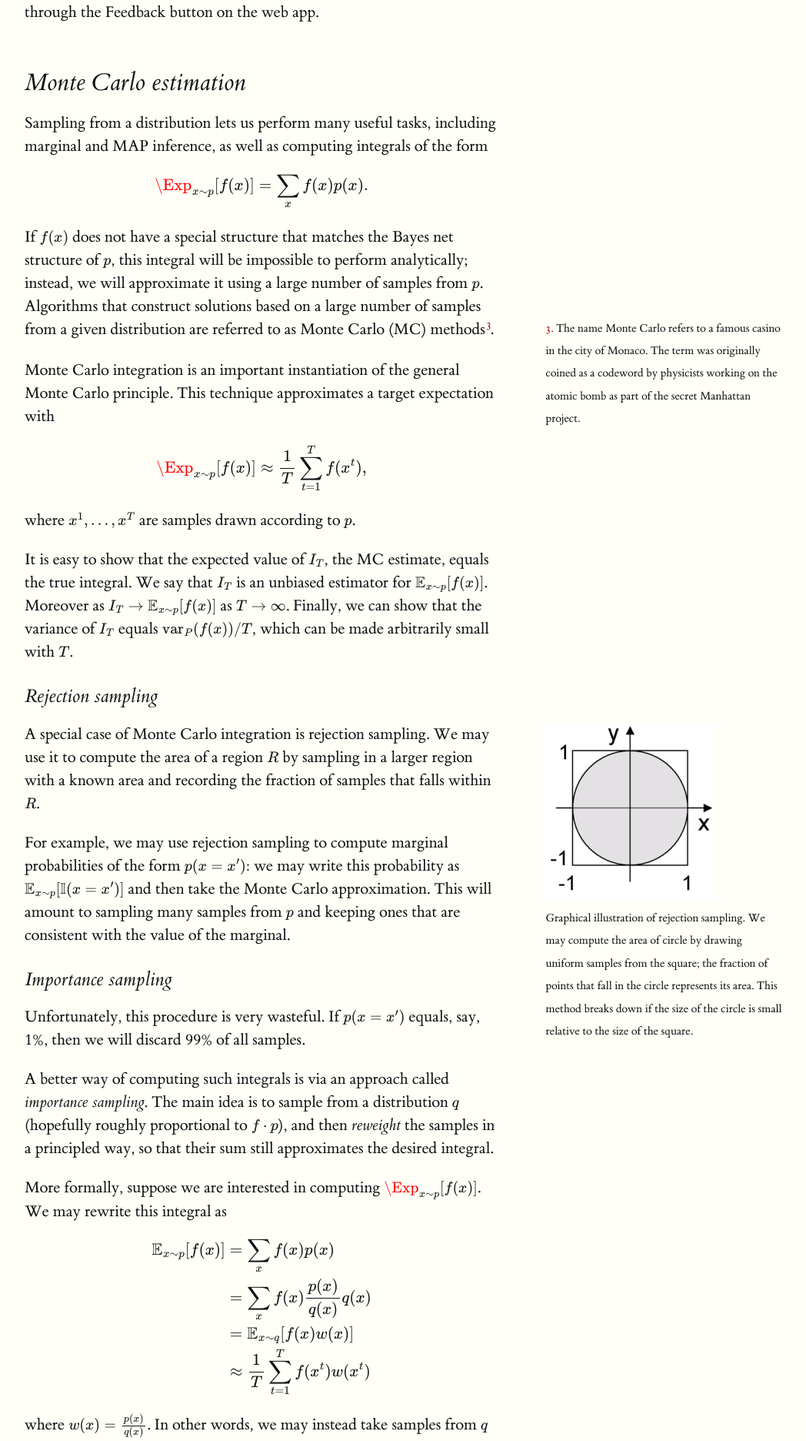
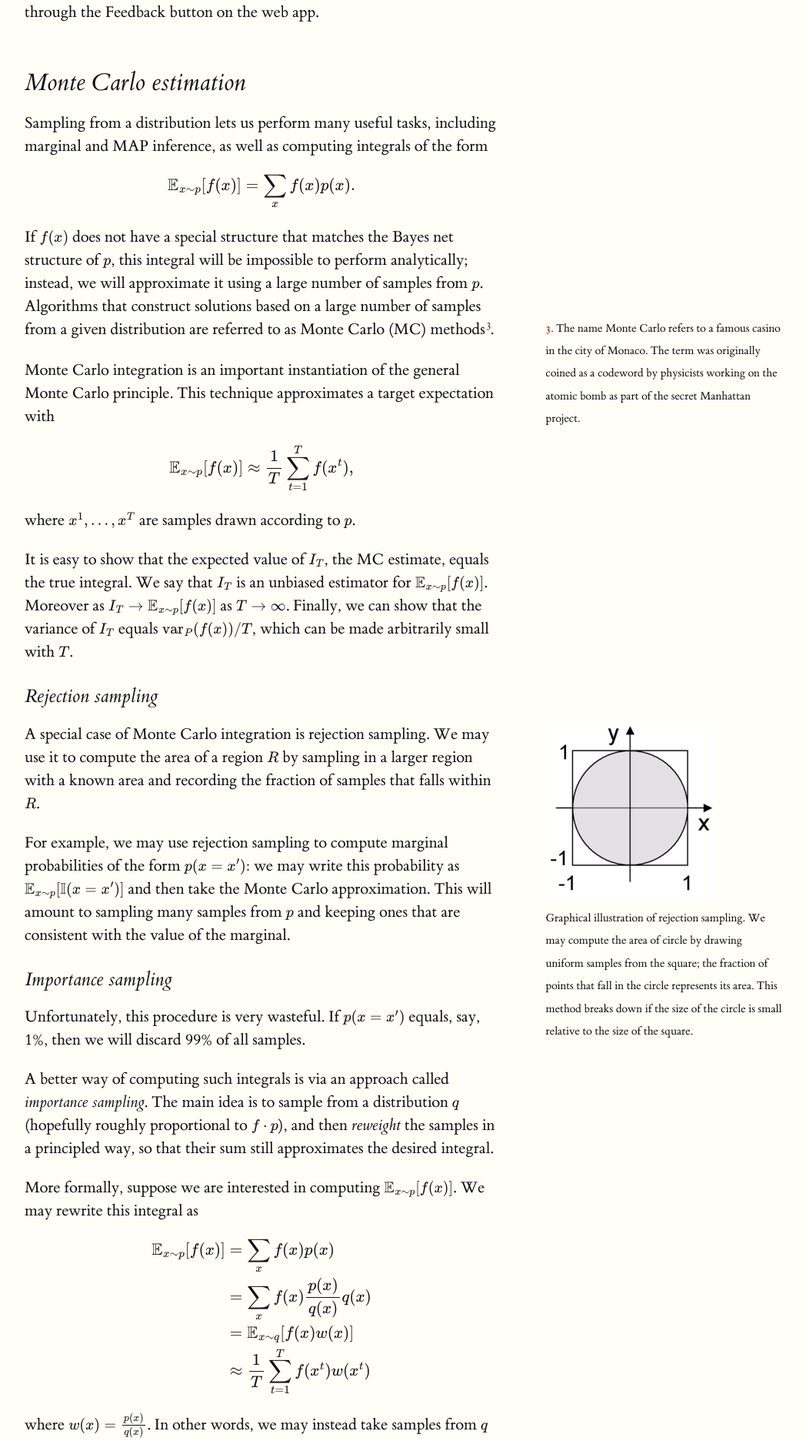
Before and after one commit to ermongroup/cs228-notes, a Jekyll site: the page built from inference/sampling/index.md, in a window 1280 px wide. Shown: the part 1976-3848 px from the top of the page at 77% size, without its empty margins (128-1176 px from the left). Built offline with Jekyll 4.4.1, drawn with Linux system fonts in a browser that asks for light colours; formulas are drawn with MathJax 3; some of the changed text lies outside the part shown.

Commit message:
simple CSS changes. some minor Markdown cleanups

````diff
--- a/css/tufte.scss
+++ b/css/tufte.scss
@@ -4,11 +4,9 @@
 nav_exclude: true
 ---
 /*****************************************************************************/
-/*
 /* Tufte Jekyll blog theme
-/* Based on Tufte CSS by Dave Liepmann ( https://github.com/edwardtufte/tufte-css )
-/*
-/* The README.md will show you how to set up your site along with other goodies
+/* - source: https://github.com/clayh53/tufte-jekyll
+/* - based on Tufte CSS by Dave Liepmann ( https://github.com/edwardtufte/tufte-css )
 /*****************************************************************************/
 
 // Imports to create final
@@ -30,72 +28,22 @@
 
 html, body { height: 100%; }
 
-// First significant deviation from CSS on tufte.css site - variable font size as browser width expands or contracts
-// html { font-size: 15px; }
 
-html{
-    text-align: baseline;
+// variable font size
+html {
     font-size: 11px;
     -webkit-font-smoothing: antialiased;
     -moz-osx-font-smoothing: grayscale;
-
-  }
-
+}
 @media screen and (min-width: 800px){ html{ font-size: 12px;} }
-
 @media screen and (min-width: 900px){ html{ font-size: 13px;} }
-
 @media screen and (min-width: 1000px){ html{ font-size: 14px;} }
-
 @media screen and (min-width: 1100px){ html{ font-size: 15px; } }
-
-// @media screen and (min-width: 1200px){ html{ font-size: 16px; } }
-//
-// @media screen and (min-width: 1300px){ html{ font-size: 17px; } }
 
 // sets link style according to values in _settings.scss
 .mathblock{
   font-size: 1.5rem;
 }
-a {
-  color: $contrast-color;
-  text-decoration: none;
-}
-
-// p > a { @if $link-style == underline
-//     {
-//       color: $text-color;
-//       text-decoration: none;
-//       border-bottom: 1px solid #777;
-//       padding-bottom: 1px;
-//     }
-//     @else
-//     {
-//       color: $contrast-color;
-//       text-decoration: none;
-//     }
-//   }
-
-/* Links: replicate underline that clears descenders */
-p > a:link, p > a:visited { color: inherit; }
-
-p > a:link { text-decoration: none;
-         background: -webkit-linear-gradient(#fffff8, #fffff8), -webkit-linear-gradient(#fffff8, #fffff8), -webkit-linear-gradient(#333, #333);
-         background: linear-gradient(#fffff8, #fffff8), linear-gradient(#fffff8, #fffff8), linear-gradient(#333, #333);
-         -webkit-background-size: 0.05em 1px, 0.05em 1px, 1px 1px;
-         -moz-background-size: 0.05em 1px, 0.05em 1px, 1px 1px;
-         background-size: 0.05em 1px, 0.05em 1px, 1px 1px;
-         background-repeat: no-repeat, no-repeat, repeat-x;
-         text-shadow: 0.03em 0 #fffff8, -0.03em 0 #fffff8, 0 0.03em #fffff8, 0 -0.03em #fffff8, 0.06em 0 #fffff8, -0.06em 0 #fffff8, 0.09em 0 #fffff8, -0.09em 0 #fffff8, 0.12em 0 #fffff8, -0.12em 0 #fffff8, 0.15em 0 #fffff8, -0.15em 0 #fffff8;
-         background-position: 0% 93%, 100% 93%, 0% 93%; }
-
-@media screen and (-webkit-min-device-pixel-ratio: 0) { p > a:link { background-position-y: 87%, 87%, 87%; } }
-
-p > a:link::selection { text-shadow: 0.03em 0 #b4d5fe, -0.03em 0 #b4d5fe, 0 0.03em #b4d5fe, 0 -0.03em #b4d5fe, 0.06em 0 #b4d5fe, -0.06em 0 #b4d5fe, 0.09em 0 #b4d5fe, -0.09em 0 #b4d5fe, 0.12em 0 #b4d5fe, -0.12em 0 #b4d5fe, 0.15em 0 #b4d5fe, -0.15em 0 #b4d5fe;
-                    background: #b4d5fe; }
-
-p > a:link::-moz-selection { text-shadow: 0.03em 0 #b4d5fe, -0.03em 0 #b4d5fe, 0 0.03em #b4d5fe, 0 -0.03em #b4d5fe, 0.06em 0 #b4d5fe, -0.06em 0 #b4d5fe, 0.09em 0 #b4d5fe, -0.09em 0 #b4d5fe, 0.12em 0 #b4d5fe, -0.12em 0 #b4d5fe, 0.15em 0 #b4d5fe, -0.15em 0 #b4d5fe;
-                         background: #b4d5fe; }
 
 body { width: 87.5%;
        margin-left: auto;
@@ -107,39 +55,17 @@
        max-width: 1400px;
        counter-reset: sidenote-counter; }
 
-// --------- Typography stuff -----------//
-// added rational line height and margins ala http://webtypography.net/intro/
-
+// changed
 h1 { font-weight: 400;
      margin-top: 1.568rem;
      margin-bottom: 1.568rem;
      font-size: 2.5rem;
      line-height: 0.784; }
 
-// h2 { font-style: italic;
-//      font-weight: 400;
-//      margin-top: 1.866666666666667rem;
-//      margin-bottom: 0;
-//      font-size: 2.1rem;
-//      line-height: 0.933333333333333; }
-//
-// h3 { font-style: italic;
-//      font-weight: 400;
-//      font-size: 1.8rem;
-//      margin-top: 2.1777777777777778rem;
-//      margin-bottom: 0;
-//      line-height: 1.08888888888889; }
-
-// h1 { font-weight: 400;
-//      margin-top: 4rem;
-//      margin-bottom: 1.5rem;
-//      font-size: 3.2rem;
-//      line-height: 1; }
-
 h2 { font-style: italic;
      font-weight: 400;
-     margin-top: 4rem;
-     margin-bottom: 1rem;
+     margin-top: 4rem; /* 2.1rem */
+     margin-bottom: 1.4rem;
      font-size: 2.2rem;
      line-height: 1; }
 
@@ -147,17 +73,10 @@
      font-weight: 400;
      font-size: 1.7rem;
      margin-top: 2rem;
-     margin-bottom: 0;
+     margin-bottom: 1.4rem;
      line-height: 1; }
 
-// ET says a need for more than 3 levels of headings is the sign of a diseased mind
-
-// p .subtitle { font-style: italic;
-//              margin-top: 2.1777777777777778rem;
-//              margin-bottom: 2.1777777777777778rem;
-//              font-size: 1.8rem;
-//              display: block;
-//              line-height: 1.08888888888889; }
+// remove <hr> styling
 
 p.subtitle { font-style: italic;
              margin-top: 1rem;
@@ -168,10 +87,6 @@
 
 p, ol, ul { font-size: 1.4rem; }
 
-// p, li { line-height: 2rem;
-//         margin-top: 1.4rem;
-//         padding-right: 2rem; //removed because,  why?
-//         vertical-align: baseline; }
 
 p { line-height: 2rem;
     margin-top: 1.4rem;
@@ -187,20 +102,16 @@
                 padding-left: 2.5%;
                 padding-right: 2.5%; }
 
-// blockquote footer { width: 45%;
-//                     text-align: right; }
+// remove div.epigraph styling
 
 blockquote { font-size: 1.4rem; }
 
 blockquote p { width: 50%; }
 
-blockquote footer { width: 50%;
+blockquote footer { width: 50%; // 55%
                     font-size: 1.1rem;
                     text-align: right; }
 
-
-.sans { font-family: $sans-font;
-        letter-spacing: .03em; }
 
 pre, pre code, p code, p pre code { font-family: $code-font;  // removed .code 'class' since code is an actual html tag
         font-size: 1.2rem;                   // also added p code, p pre code and pre selector to account for Markdown parsing
@@ -210,53 +121,6 @@
 
 h1 code, h2 code, h3 code { font-size: 0.80em; } //left in for no real reason
 
-/*-- Table styling section - For Tufte-Jekyll, booktabs style is default for Markdown tables  --*/
-
-table, table.booktabs { width: auto;  //making booktabs style tables the unstyled default in case someone uses Markdown styling
-                 margin: 0 auto;
-                 border-spacing: 0px;
-                 border-top: 2px solid $border-color;
-                 border-bottom: 2px solid $border-color; }
-
-.booktabs th, th { border-bottom: 1px solid $border-color;
-               padding: 0.65ex 0.5em 0.4ex 0.5em;
-               font-weight: normal;
-               text-align: center; }
-
-th, td{ font-size: 1.2rem;
-        line-height: 1.71428571;  }
-
-.booktabs th.cmid, th { border-bottom: 1px solid lighten($border-color, 25%); }
-
-.booktabs th.nocmid { border-bottom: none; }
-
-.booktabs tbody tr:first-child td,  tr:first-child td { padding-top: 0.65ex; } /* add space between thead row and tbody */
-
-.booktabs td, td {  padding-left: 0.5em;
-                    padding-right: 0.5em;
-                    text-align: left; }
-
-.booktabs caption, caption { font-size: 90%;
-                    text-align: left;
-                    width: auto;
-                    margin-left: auto;
-                    margin-right: auto;
-                    margin-top: 1ex;
-                    caption-side: top; }
-
-.booktabs tbody tr td.l { text-align: left !important; }
-.booktabs tbody tr td.c { text-align: center !important; }
-.booktabs tbody tr td.r { text-align: right !important; }
-
-.table-caption { float:right;
-                 clear:right;
-                 margin-right: -60%;
-                 width: 50%;
-                 margin-top: 0;
-                 margin-bottom: 0;
-                 font-size: 1.0rem;
-                 line-height: 1.96; }
-/* -- End of Table Styling section --*/
 
 
 /* Basic Layout stuff --*/
@@ -306,6 +170,30 @@
 
 figure.fullwidth figcaption { float: left; margin-right: 0%; margin-left: 36%; }
 
+// new link behavior
+a { color: $contrast-color;
+    text-decoration: none; }
+
+/* Links: replicate underline that clears descenders */
+p > a:link, p > a:visited { color: inherit; }
+
+p > a:link { background: -webkit-linear-gradient(#fffff8, #fffff8), -webkit-linear-gradient(#fffff8, #fffff8), -webkit-linear-gradient(#333, #333);
+             background: linear-gradient(#fffff8, #fffff8), linear-gradient(#fffff8, #fffff8), linear-gradient(#333, #333);
+             -webkit-background-size: 0.05em 1px, 0.05em 1px, 1px 1px;
+             -moz-background-size: 0.05em 1px, 0.05em 1px, 1px 1px;
+             background-size: 0.05em 1px, 0.05em 1px, 1px 1px;
+             background-repeat: no-repeat, no-repeat, repeat-x;
+             text-shadow: 0.03em 0 #fffff8, -0.03em 0 #fffff8, 0 0.03em #fffff8, 0 -0.03em #fffff8, 0.06em 0 #fffff8, -0.06em 0 #fffff8, 0.09em 0 #fffff8, -0.09em 0 #fffff8, 0.12em 0 #fffff8, -0.12em 0 #fffff8, 0.15em 0 #fffff8, -0.15em 0 #fffff8;
+             background-position: 0% 93%, 100% 93%, 0% 93%; }
+
+@media screen and (-webkit-min-device-pixel-ratio: 0) { p > a:link { background-position-y: 87%, 87%, 87%; } }
+
+p > a:link::selection { text-shadow: 0.03em 0 #b4d5fe, -0.03em 0 #b4d5fe, 0 0.03em #b4d5fe, 0 -0.03em #b4d5fe, 0.06em 0 #b4d5fe, -0.06em 0 #b4d5fe, 0.09em 0 #b4d5fe, -0.09em 0 #b4d5fe, 0.12em 0 #b4d5fe, -0.12em 0 #b4d5fe, 0.15em 0 #b4d5fe, -0.15em 0 #b4d5fe;
+                        background: #b4d5fe; }
+
+p > a:link::-moz-selection { text-shadow: 0.03em 0 #b4d5fe, -0.03em 0 #b4d5fe, 0 0.03em #b4d5fe, 0 -0.03em #b4d5fe, 0.06em 0 #b4d5fe, -0.06em 0 #b4d5fe, 0.09em 0 #b4d5fe, -0.09em 0 #b4d5fe, 0.12em 0 #b4d5fe, -0.12em 0 #b4d5fe, 0.15em 0 #b4d5fe, -0.15em 0 #b4d5fe;
+                             background: #b4d5fe; }
+
 img { max-width: 100%; }
 
 .sidenote, .marginnote { float: right;
@@ -313,9 +201,9 @@
                          margin-right: -60%;
                          width: 50%;
                          margin-top: 0;
-                         margin-bottom: 1.96rem;
-                         font-size: 1.0rem;
-                         line-height: 1.96; //changed to bring line heights into rational pattern
+                         margin-bottom: 1.96rem; // 0
+                         font-size: 1.0rem; // 1.1rem
+                         line-height: 1.96; // 1.3 -> changed to bring line heights into rational pattern
                          vertical-align: baseline;
                          position: relative; }
 
@@ -325,9 +213,8 @@
 
 .sidenote-number { counter-increment: sidenote-counter; }
 
-.sidenote-number:after, .sidenote:before { content: counter(sidenote-counter) " ";
-                                           font-family: et-book-roman-old-style;
-                                           color: $contrast-color; //added color
+.sidenote-number:after, .sidenote:before { font-family: et-book-roman-old-style;
+                                           color: $contrast-color; // added
                                            position: relative;
                                            vertical-align: baseline; }
 
@@ -336,13 +223,15 @@
                          top: -0.5rem;
                          left: 0.1rem; }
 
-.sidenote:before { content: counter(sidenote-counter) ".\000a0"; // this is unicode for a non-breaking space
+.sidenote:before { content: counter(sidenote-counter) ".\000a0"; // unicode for a non-breaking space
                    color: $contrast-color;
-                   top: 0rem; } //removed superscripting for numerical reference in sidenote
+                   top: 0rem; } // removed superscripting for numerical reference in sidenote
 
 p, footer, div.table-wrapper, div.mathblock { width: 55%; }
 
 div.table-wrapper { overflow-x: auto; } //changed all overflow values to 'auto' so scroll bars appear only as needed
+.sans { font-family: $sans-font;
+        letter-spacing: .03em; }
 
 @media screen and (max-width: 760px) { p, footer,div.mathblock { width: 90%; }
                                        pre code { width: 87.5%; }
@@ -354,20 +243,28 @@
                                                                           padding-left: 5%;
                                                                           padding-right: 5%;
                                                                         }}
+// Markdown code blocks (```, ~~~, or indented blocks) are always <pre><code></code></pre>
+// Markdown code spans (`, ``) are always <p><code></code></p>
+pre, pre code, p code { font-family: $code-font;
+                        font-size: 1.0rem;
+                        line-height: 1.42;
+                        margin-top: 1.42rem; }
+
+// remove h1/h2/h3 code
 
 .marginnote code, .sidenote code { font-size: 1rem; } //more .code class removal
 
-pre, pre code, p pre code { width: 52.5%;
-           padding-left: 2.5%;
-           overflow-x: auto; }
+pre { width: 52.5%;
+      margin-left: 2.5%;
+      overflow-x: auto; }
 
-.fullwidth, li.listing div{ max-width: 90%; }
+.fullwidth { max-width: 90%; }
 
 .full-width { .sidenote, .sidenote-number, .marginnote { display: none; } }
 
 span.newthought { font-variant: small-caps;
                   font-size: 1.2em;
-                  letter-spacing: 0.05rem; }
+                  letter-spacing: 0.05rem; } // added
 
 input.margin-toggle { display: none; }
 
@@ -375,6 +272,55 @@
 
 label.margin-toggle:not(.sidenote-number) { display: none; }
 
+// remove iframe styling
+
+// Use booktabs style as default for all tables, including Markdown tables
+/* Start of Table Styling section */
+table, table.booktabs { width: auto;
+                        margin: 0 auto;
+                        border-spacing: 0px;
+                        border-top: 2px solid $border-color;
+                        border-bottom: 2px solid $border-color; }
+
+th, .booktabs th { border-bottom: 1px solid $border-color;
+                   padding: 0.65ex 0.5em 0.4ex 0.5em;
+                   font-weight: normal;
+                   text-align: center; }
+
+th, td { font-size: 1.2rem;
+         line-height: 1.71428571;  }
+
+th, .booktabs th.cmid { border-bottom: 1px solid lighten($border-color, 25%); }
+
+.booktabs th.nocmid { border-bottom: none; }
+
+tr:first-child td, .booktabs tbody tr:first-child td { padding-top: 0.65ex; } // add space between thead row and tbody
+
+td, .booktabs td { padding-left: 0.5em;
+                   padding-right: 0.5em;
+                   text-align: left; }
+
+caption, .booktabs caption { font-size: 90%;
+                             text-align: left;
+                             width: auto;
+                             margin-left: auto;
+                             margin-right: auto;
+                             margin-top: 1ex;
+                             caption-side: top; }
+
+.booktabs tbody tr td.l { text-align: left !important; }
+.booktabs tbody tr td.c { text-align: center !important; }
+.booktabs tbody tr td.r { text-align: right !important; }
+
+.table-caption { float:right;
+                 clear:right;
+                 margin-right: -60%;
+                 width: 50%;
+                 margin-top: 0;
+                 margin-bottom: 0;
+                 font-size: 1.0rem;
+                 line-height: 1.96; }
+/* End of Table Styling section */
 @media (max-width: 760px) { label.margin-toggle:not(.sidenote-number) { display: inline; color: $contrast-color; }
                             .sidenote, .marginnote { display: none; }
                             .margin-toggle:checked + .sidenote,
@@ -585,81 +531,3 @@
       display:none;
     }
 }
-
-
-/* --- Icomoon icon fonts CSS --*/
-@font-face {
-  font-family: 'icomoon';
-  src:url('../fonts/icomoon.eot?rgwlb8');
-  src:url('../fonts/icomoon.eot?#iefixrgwlb8') format('embedded-opentype'),
-    url('../fonts/icomoon.woff?rgwlb8') format('woff'),
-    url('../fonts/icomoon.ttf?rgwlb8') format('truetype'),
-    url('../fonts/icomoon.svg?rgwlb8#icomoon') format('svg');
-  font-weight: normal;
-  font-style: normal;
-}
-
-[class^="icon-"], [class*=" icon-"] {
-  font-family: 'icomoon';
-  speak: none;
-  font-style: normal;
-  font-weight: normal;
-  font-variant: normal;
-  text-transform: none;
-  line-height: 1;
-  color: $contrast-color;
-
-  /* Better Font Rendering =========== */
-  -webkit-font-smoothing: antialiased;
-  -moz-osx-font-smoothing: grayscale;
-}
-
-.icon-pencil:before {
-  content: "\e600";
-}
-.icon-film:before {
-  content: "\e60f";
-}
-.icon-calendar:before {
-  content: "\e601";
-}
-.icon-link:before {
-  content: "\e602";
-}
-.icon-info:before {
-  content: "\e603";
-}
-.icon-cancel-circle:before {
-  content: "\e604";
-}
-.icon-checkmark-circle:before {
-  content: "\e605";
-}
-.icon-spam:before {
-  content: "\e606";
-}
-.icon-mail:before {
-  content: "\e607";
-}
-.icon-googleplus:before {
-  content: "\e608";
-}
-.icon-facebook:before {
-  content: "\e609";
-}
-.icon-twitter:before {
-  content: "\e60a";
-}
-.icon-feed:before {
-  content: "\e60b";
-}
-.icon-flickr:before {
-  content: "\e60c";
-}
-.icon-github:before {
-  content: "\e60d";
-}
-.icon-box-add:before {
-  content: "\e60e";
-}
-/*-- End of Icomoon icon font section --*/
--- a/inference/sampling/index.md
+++ b/inference/sampling/index.md
@@ -32,15 +32,13 @@
 
 Sampling from a distribution lets us perform many useful tasks, including marginal and MAP inference, as well as computing integrals of the form
 {% math %}
-\Exp_{x \sim p}[f(x)] = \sum_{x} f(x) p(x).
+\E_{x \sim p}[f(x)] = \sum_x f(x) p(x).
 {% endmath %}
 If $$f(x)$$ does not have a special structure that matches the Bayes net structure of $$p$$, this integral will be impossible to perform analytically; instead, we will approximate it using a large number of samples from $$p$$. Algorithms that construct solutions based on a large number of samples from a given distribution are referred to as Monte Carlo (MC) methods{% sidenote 1 'The name Monte Carlo refers to a famous casino in the city of Monaco. The term was originally coined as a codeword by physicists working on the atomic bomb as part of the secret Manhattan project.'%}.
 
-
-Monte Carlo integration is an important instantiation of the general Monte Carlo principle.
-This technique approximates a target expectation with
+Monte Carlo integration is an important instantiation of the general Monte Carlo principle. This technique approximates a target expectation with
 {% math %}
-\Exp_{x \sim p}[f(x)] \approx \frac{1}{T} \sum_{t=1}^T f(x^t),
+\E_{x \sim p}[f(x)] \approx \frac{1}{T} \sum_{t=1}^T f(x^t),
 {% endmath %}
 where $$x^1,...,x^T$$ are samples drawn according to $$p$$.
 
@@ -59,7 +57,7 @@
 
 A better way of computing such integrals is via an approach called *importance sampling*. The main idea is to sample from a distribution $$q$$ (hopefully roughly proportional to $$f \cdot p$$), and then *reweight* the samples in a principled way, so that their sum still approximates the desired integral.
 
-More formally, suppose we are interested in computing $$\Exp_{x \sim p}[f(x)]$$. We may rewrite this integral as
+More formally, suppose we are interested in computing $$\E_{x \sim p}[f(x)]$$. We may rewrite this integral as
 {% math %}
 \begin{align*}
 \E_{x \sim p}[f(x)]
@@ -73,11 +71,11 @@
 
 Now the variance of this new estimator equals
 {% math %}
-\text{var}_{x \sim q}(f(x)w(x)) = \Exp_{x \sim q} [f^2(x) w^2(x)] - \Exp_{x \sim q} [f(x) w(x)]^2 \geq 0
+\text{var}_{x \sim q}(f(x)w(x)) = \E_{x \sim q} [f^2(x) w^2(x)] - \E_{x \sim q} [f(x) w(x)]^2 \geq 0
 {% endmath %}
-Note that we can set the variance to zero by choosing {%m%}q(x) = \frac{|f(x)|p(x)}{\int |f(x)|p(x) dx}{%em%}; this means that if we can sample from this $$q$$ (and evaluate the corresponding weight), all the Monte Carlo samples will be equal and correspond to the true value of our integral. Of course, sampling from such a $$q$$ would be NP-hard in general, but this at least gives us an indication for what to strive for.
+Note that we can set the variance to zero by choosing $$q(x) = \frac{|f(x)|p(x)}{\int |f(x)|p(x) dx}$$; this means that if we can sample from this $$q$$ (and evaluate the corresponding weight), all the Monte Carlo samples will be equal and correspond to the true value of our integral. Of course, sampling from such a $$q$$ would be NP-hard in general, but this at least gives us an indication for what to strive for.
 
-In the context of our previous example for computing $$p(x=x') = \Exp_{z\sim p}[p(x'|z)]$$, we may take $$q$$ to be the uniform distribution and apply importance sampling as follows:
+In the context of our previous example for computing $$p(x=x') = \E_{z\sim p}[p(x'|z)]$$, we may take $$q$$ to be the uniform distribution and apply importance sampling as follows:
 {% math %}
 \begin{align*}
 p(x=x')
@@ -116,11 +114,9 @@
 
 
 
-
 ## Markov chain Monte Carlo
 
-Let us now turn our attention from computing expectations to performing marginal and MAP inference using sampling.
-We will solve these problems using a very powerful technique called Markov chain Monte Carlo{% sidenote 1 'Markov chain Monte Carlo is another algorithm that was developed during the Manhattan project and eventually republished in the scientific literature some decades later. It is so important, that is was recently named as one of the [10 most important algorithms](https://www.siam.org/pdf/news/637.pdf) of the XXth century.'%} (MCMC).
+Let us now turn our attention from computing expectations to performing marginal and MAP inference using sampling. We will solve these problems using a very powerful technique called Markov chain Monte Carlo{% sidenote 1 'Markov chain Monte Carlo is another algorithm that was developed during the Manhattan project and eventually republished in the scientific literature some decades later. It is so important, that is was recently named as one of the [10 most important algorithms](https://www.siam.org/pdf/news/637.pdf) of the XXth century.'%} (MCMC).
 
 ### Markov Chain
 
````
